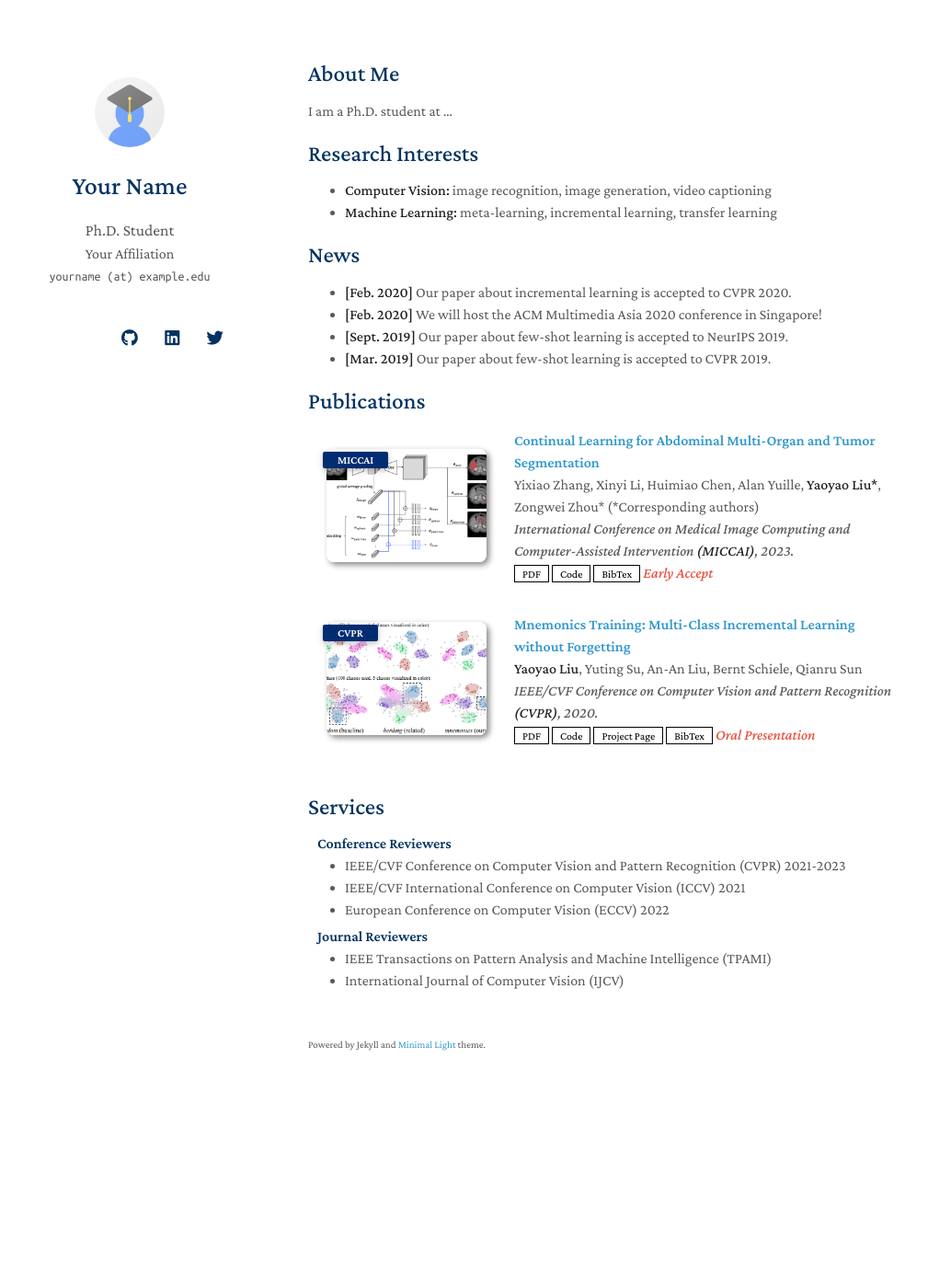
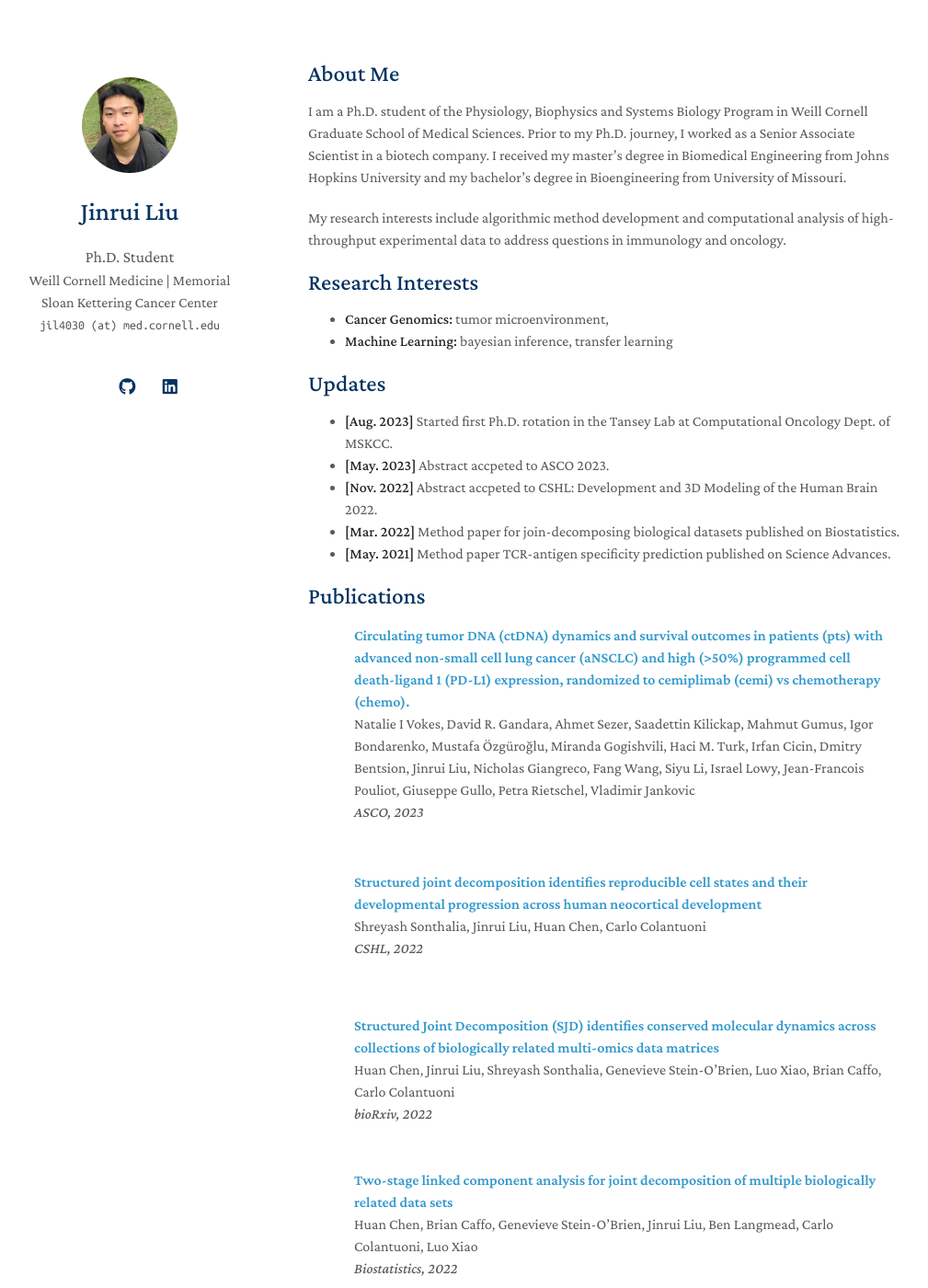
Before and after one commit to louis-jliu/louis-jliu.github.io, a Jekyll site: the page built from index.md, in a window 1280 px wide and 1400 px high. Shown: the whole window at 92% size, without its empty margins (135-1144 px from the left). Built offline with Jekyll 4.4.1, drawn with Linux system fonts in a browser that asks for light colours; nearby versions of some CDN libraries; a style sheet for code colours, icons or effects is not loaded; our own code applies the rules of GitHub Pages for plain Markdown files; some of the changed text lies outside the part shown.

Commit message:
update info

```diff
--- a/_config.yml
+++ b/_config.yml
@@ -1,8 +1,8 @@
 # Basic Information
-title: Your Name
+title: Jinrui Liu
 position: Ph.D. Student
-affiliation: Your Affiliation
-email: yourname (at) example.edu
+affiliation: Weill Cornell Medicine | Memorial Sloan Kettering Cancer Center
+email: jil4030 (at) med.cornell.edu
 
 # Search Engine Optimization (SEO)
 # The following information is used to improve the website traffic from search engines, e.g., Google.
@@ -12,15 +12,15 @@ canonical: https://minimal-light-theme.yliu.me/
 
 # Links
 # If you don't need one of them, you may delete the corresponding line.
-google_scholar: https://scholar.google.com/
-cv_link: assets/files/curriculum_vitae.pdf
-github_link: https://github.com/
-linkedin: https://www.linkedin.com/
-twitter: https://twitter.com/
+google_scholar: https://scholar.google.com/citations?user=TdX90UsAAAAJ&hl=en
+#cv_link: assets/files/CV_JL_oct23.pdf
+github_link: https://github.com/jinrui-liu
+linkedin: https://www.linkedin.com/feed/?trk=guest_homepage-basic_nav-header-signin
+#twitter: https://twitter.com/
 
 # Images (e.g., your profile picture and your website's favicon)
 # "favicon" and "favicon_dark" are used for the light and dark modes, respectively.
-avatar: ./assets/img/avatar.png
+avatar: ./assets/img/avatar.jpeg
 favicon: ./assets/img/favicon.png
 favicon_dark: ./assets/img/favicon-dark.png
 
@@ -38,7 +38,7 @@ font: "Serif" # or "Sans Serif"
 
 # Google Analytics ID
 # Please remove this if you don't use Google Analytics
-google_analytics: UA-111540567-4
+#google_analytics: UA-111540567-4
 
 # Use this project as a remote theme for GitHub Pages
 # See the guide here: https://docs.github.com/en/pages/setting-up-a-github-pages-site-with-jekyll/adding-a-theme-to-your-github-pages-site-using-jekyll
--- a/_data/publications.yml
+++ b/_data/publications.yml
@@ -1,22 +1,52 @@
 main:
 
-  - title: Continual Learning for Abdominal Multi-Organ and Tumor Segmentation
-    authors: Yixiao Zhang, Xinyi Li, Huimiao Chen, Alan Yuille, <strong>Yaoyao Liu*</strong>, Zongwei Zhou* (*Corresponding authors)
-    conference_short: MICCAI
-    conference: International Conference on Medical Image Computing and Computer-Assisted Intervention <strong>(MICCAI)</strong>, 2023.
-    pdf: https://arxiv.org/pdf/2306.00988.pdf
-    code: https://github.com/MrGiovanni/ContinualLearning
-    bibtex: https://bib.yliu.me/MICCAI23.txt
-    image: ./assets/img/teaser_example_2.png
-    notes: Early Accept
+  - title: "Circulating tumor DNA (ctDNA) dynamics and survival outcomes in patients (pts) with advanced non-small cell lung cancer (aNSCLC) and high (>50%) programmed cell death-ligand 1 (PD-L1) expression, randomized to cemiplimab (cemi) vs chemotherapy (chemo)."
+    authors: Natalie I Vokes, David R. Gandara, Ahmet Sezer, Saadettin Kilickap, Mahmut Gumus, Igor Bondarenko, Mustafa Özgüroğlu, Miranda Gogishvili, Haci M. Turk, Irfan Cicin, Dmitry Bentsion, Jinrui Liu, Nicholas Giangreco, Fang Wang, Siyu Li, Israel Lowy, Jean-Francois Pouliot, Giuseppe Gullo, Petra Rietschel, Vladimir Jankovic
+    venue: ASCO, 2023
+    conference:
+    link: https://ascopubs.org/doi/abs/10.1200/JCO.2023.41.16_suppl.9022
 
-  - title: "Mnemonics Training: Multi-Class Incremental Learning without Forgetting"
-    authors: <strong>Yaoyao Liu</strong>, Yuting Su, An-An Liu, Bernt Schiele, Qianru Sun
-    conference_short: CVPR
-    conference: IEEE/CVF Conference on Computer Vision and Pattern Recognition <strong>(CVPR)</strong>, 2020.
-    pdf: https://arxiv.org/pdf/2002.10211.pdf
-    code: https://github.com/yaoyao-liu/class-incremental-learning/tree/main/mnemonics-training
-    page: https://class-il.mpi-inf.mpg.de/mnemonics/
-    bibtex: https://class-il.mpi-inf.mpg.de/mnemonics/
-    notes: Oral Presentation
-    image: ./assets/img/teaser_example.png
+  - title: "Structured joint decomposition identifies reproducible cell states and their developmental progression across human neocortical development"
+    authors: Shreyash Sonthalia, Jinrui Liu, Huan Chen, Carlo Colantuoni
+    venue: CSHL, 2022
+    conference:
+    link: https://meetings.cshl.edu/abstracts.aspx?meet=BRAIN&year=22
+
+  - title: "Structured Joint Decomposition (SJD) identifies conserved molecular dynamics across collections of biologically related multi-omics data matrices"
+    authors: Huan Chen, Jinrui Liu, Shreyash Sonthalia, Genevieve Stein-O’Brien, Luo Xiao, Brian Caffo, Carlo Colantuoni
+    venue: bioRxiv, 2022
+    journal:
+    link: https://www.biorxiv.org/content/10.1101/2022.11.07.515489v1.abstract
+
+  - title: "Two-stage linked component analysis for joint decomposition of multiple biologically related data sets"
+    authors: Huan Chen, Brian Caffo, Genevieve Stein-O’Brien, Jinrui Liu, Ben Langmead, Carlo Colantuoni, Luo Xiao
+    venue: Biostatistics, 2022
+    journal:
+    link: https://academic.oup.com/biostatistics/article-abstract/23/4/1200/6561796
+
+  - title: "A framework for highly multiplexed dextramer mapping and prediction of T cell receptor sequences to antigen specificity"
+    authors: Wen Zhang, Peter G Hawkins, Jing He, Namita T Gupta, Jinrui Liu, Gabrielle Choonoo, Se W Jeong, Calvin R Chen, Ankur Dhanik, Myles Dillon, Raquel Deering, Lynn E Macdonald, Gavin Thurston, Gurinder S Atwal
+    venue: Science Advances, 2021
+    journal:
+    link: https://www.science.org/doi/full/10.1126/sciadv.abf5835
+
+  #- title: Continual Learning for Abdominal Multi-Organ and Tumor Segmentation
+    #authors: Yixiao Zhang, Xinyi Li, Huimiao Chen, Alan Yuille, <strong>Yaoyao Liu*</strong>, Zongwei Zhou* (*Corresponding authors)
+    #conference_short: MICCAI
+    #conference: International Conference on Medical Image Computing and Computer-Assisted Intervention <strong>(MICCAI)</strong>, 2023.
+    #pdf: https://arxiv.org/pdf/2306.00988.pdf
+    #code: https://github.com/MrGiovanni/ContinualLearning
+    #bibtex: https://bib.yliu.me/MICCAI23.txt
+    #image: ./assets/img/teaser_example_2.png
+    #notes: Early Accept
+
+  #- title: "Mnemonics Training: Multi-Class Incremental Learning without Forgetting"
+    #authors: <strong>Yaoyao Liu</strong>, Yuting Su, An-An Liu, Bernt Schiele, Qianru Sun
+    #conference_short: CVPR
+    #conference: IEEE/CVF Conference on Computer Vision and Pattern Recognition <strong>(CVPR)</strong>, 2020.
+    #pdf: https://arxiv.org/pdf/2002.10211.pdf
+    #code: https://github.com/yaoyao-liu/class-incremental-learning/tree/main/mnemonics-training
+    #page: https://class-il.mpi-inf.mpg.de/mnemonics/
+    #bibtex: https://class-il.mpi-inf.mpg.de/mnemonics/
+    #notes: Oral Presentation
+    #image: ./assets/img/teaser_example.png
--- a/_includes/publications.md
+++ b/_includes/publications.md
@@ -16,11 +16,17 @@
     {% endif %}
   </div>
   <div class="col-sm-9" style="position: relative;padding-right: 15px;padding-left: 20px;">
-      <div class="title"><a href="{{ link.pdf }}">{{ link.title }}</a></div>
+      <div class="title"><a href="{{ link.link }}">{{ link.title }}</a></div>
       <div class="author">{{ link.authors }}</div>
-      <div class="periodical"><em>{{ link.conference }}</em>
+      <div class="periodical"><em>{{ link.venue }}</em>
       </div>
     <div class="links">
+      {% if link.journal %}
+      <a class="btn btn-sm z-depth-0" target="_blank" style="font-size:12px;">Journal</a>
+      {% endif %}
+      {% if link.conference %}
+      <a class="btn btn-sm z-depth-0" target="_blank" style="font-size:12px;">Conference</a>
+      {% endif %}
       {% if link.pdf %}
       <a href="{{ link.pdf }}" class="btn btn-sm z-depth-0" role="button" target="_blank" style="font-size:12px;">PDF</a>
       {% endif %}
--- a/index.md
+++ b/index.md
@@ -4,20 +4,22 @@ layout: homepage
 
 ## About Me
 
-I am a Ph.D. student at ...
+I am a Ph.D. student of the Physiology, Biophysics and Systems Biology Program in Weill Cornell Graduate School of Medical Sciences. Prior to my Ph.D. journey, I worked as a Senior Associate Scientist in a biotech company. I received my master's degree in Biomedical Engineering from Johns Hopkins University and my bachelor's degree in Bioengineering from University of Missouri.
+
+My research interests include algorithmic method development and computational analysis of high-throughput experimental data to address questions in immunology and oncology.
 
 ## Research Interests
 
-- **Computer Vision:** image recognition, image generation, video captioning
-- **Machine Learning:** meta-learning, incremental learning, transfer learning
+- **Cancer Genomics:** tumor microenvironment,
+- **Machine Learning:** bayesian inference, transfer learning
 
-## News
+## Updates
 
-- **[Feb. 2020]** Our paper about incremental learning is accepted to CVPR 2020.
-- **[Feb. 2020]** We will host the ACM Multimedia Asia 2020 conference in Singapore!
-- **[Sept. 2019]** Our paper about few-shot learning is accepted to NeurIPS 2019.
-- **[Mar. 2019]** Our paper about few-shot learning is accepted to CVPR 2019.
+- **[Aug. 2023]** Started first Ph.D. rotation in the Tansey Lab at Computational Oncology Dept. of MSKCC.
+- **[May. 2023]** Abstract accpeted to ASCO 2023.
+- **[Nov. 2022]** Abstract accpeted to CSHL: Development and 3D Modeling of the Human Brain 2022.
+- **[Mar. 2022]** Method paper for join-decomposing biological datasets published on Biostatistics.
+- **[May. 2021]** Method paper TCR-antigen specificity prediction published on Science Advances.
 
 {% include_relative _includes/publications.md %}
-
-{% include_relative _includes/services.md %}
+<!-- {% include_relative _includes/services.md %}-->
```
Also changed, not shown: assets/img/avatar.jpeg (added), 1 other file.
